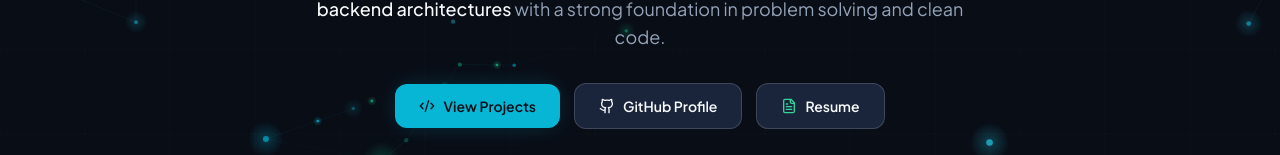
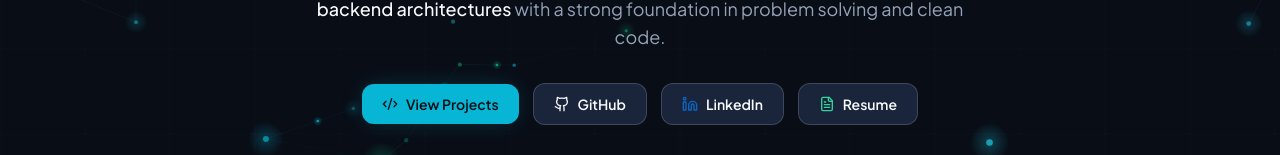
Before and after one commit to shafeek32/portfolio, a React (Vite) app: page / in a window 1280 px wide. Shown: the part 461-616 px from the top of the page. Built offline with nearby package versions, Linux system fonts and the light colour scheme; no server answers.

Commit message:
feat: integrate and verify LinkedIn profile across portfolio and resume

```diff
--- a/index.html
+++ b/index.html
@@ -16,6 +16,28 @@
     <link rel="preconnect" href="https://fonts.googleapis.com">
     <link rel="preconnect" href="https://fonts.gstatic.com" crossorigin>
     <link href="https://fonts.googleapis.com/css2?family=JetBrains+Mono:ital,wght@0,300;0,400;0,500;0,600;0,700;1,400&family=Plus+Jakarta+Sans:ital,wght@0,300;0,400;0,500;0,600;0,700;0,800;1,400&display=swap" rel="stylesheet">
+
+    <!-- Structured Data (JSON-LD) -->
+    <script type="application/ld+json">
+    {
+      "@context": "https://schema.org",
+      "@type": "Person",
+      "name": "Shafeek Latheef",
+      "jobTitle": "Software Engineer",
+      "sameAs": [
+        "https://www.linkedin.com/in/shafeek-latheef/",
+        "https://github.com/shafeek32"
+      ],
+      "email": "mailto:shafeekl2002@gmail.com",
+      "telephone": "+917593936350",
+      "address": {
+        "@type": "PostalAddress",
+        "addressLocality": "Alappuzha",
+        "addressRegion": "Kerala",
+        "addressCountry": "India"
+      }
+    }
+    </script>
   </head>
   <body class="bg-background text-text-primary antialiased selection:bg-accent-cyan/30 selection:text-accent-cyan-light min-h-screen overflow-x-hidden font-sans">
     <div id="root"></div>
--- a/src/components/Hero.tsx
+++ b/src/components/Hero.tsx
@@ -1,6 +1,6 @@
 import React from 'react';
 import { motion } from 'framer-motion';
-import { ArrowDown, FileText, Github, Sparkles, Code2, Cpu, Server } from 'lucide-react';
+import { ArrowDown, FileText, Github, Linkedin, Sparkles, Code2, Cpu, Server } from 'lucide-react';
 
 interface HeroProps {
   onResumeClick: () => void;
@@ -76,11 +76,11 @@ export const Hero: React.FC<HeroProps> = ({ onResumeClick }) => {
           initial={{ opacity: 0, y: 20 }}
           animate={{ opacity: 1, y: 0 }}
           transition={{ duration: 0.5, delay: 0.45 }}
-          className="flex flex-col sm:flex-row items-center justify-center gap-3.5 w-full sm:w-auto mb-8"
+          className="flex flex-wrap items-center justify-center gap-3.5 w-full sm:w-auto mb-8"
         >
           <a
             href="#projects"
-            className="w-full sm:w-auto flex items-center justify-center gap-2 px-6 py-3 rounded-xl font-semibold text-sm text-background bg-accent-cyan hover:bg-accent-cyan-light transition-all shadow-glow-cyan hover:-translate-y-0.5"
+            className="w-full sm:w-auto flex items-center justify-center gap-2 px-5 py-2.5 rounded-xl font-semibold text-sm text-background bg-accent-cyan hover:bg-accent-cyan-light transition-all shadow-glow-cyan hover:-translate-y-0.5"
           >
             <Code2 className="w-4 h-4" />
             <span>View Projects</span>
@@ -89,16 +89,32 @@ export const Hero: React.FC<HeroProps> = ({ onResumeClick }) => {
           <a
             href="https://github.com/shafeek32"
             target="_blank"
-            rel="noreferrer"
-            className="w-full sm:w-auto flex items-center justify-center gap-2 px-6 py-3 rounded-xl font-semibold text-sm text-text-primary bg-background-elevated hover:bg-white/10 border border-border-strong hover:border-accent-cyan/40 transition-all hover:-translate-y-0.5"
+            rel="noopener noreferrer"
+            className="w-full sm:w-auto flex items-center justify-center gap-2 px-5 py-2.5 rounded-xl font-semibold text-sm text-text-primary bg-background-elevated hover:bg-white/10 border border-border-strong hover:border-accent-cyan/40 transition-all hover:-translate-y-0.5"
+            aria-label="Shafeek Latheef on GitHub"
+            title="GitHub Profile"
           >
             <Github className="w-4 h-4 text-text-primary" />
-            <span>GitHub Profile</span>
+            <span>GitHub</span>
+          </a>
+
+          <a
+            href="https://www.linkedin.com/in/shafeek-latheef/"
+            target="_blank"
+            rel="noopener noreferrer"
+            className="w-full sm:w-auto flex items-center justify-center gap-2 px-5 py-2.5 rounded-xl font-semibold text-sm text-text-primary bg-background-elevated hover:bg-white/10 border border-border-strong hover:border-[#0a66c2]/40 transition-all hover:-translate-y-0.5"
+            aria-label="Shafeek Latheef on LinkedIn"
+            title="LinkedIn Profile"
+          >
+            <Linkedin className="w-4 h-4 text-[#0a66c2]" />
+            <span>LinkedIn</span>
           </a>
 
           <button
             onClick={onResumeClick}
-            className="w-full sm:w-auto flex items-center justify-center gap-2 px-6 py-3 rounded-xl font-semibold text-sm text-text-primary bg-background-elevated hover:bg-white/10 border border-border-strong hover:border-emerald-500/40 transition-all hover:-translate-y-0.5"
+            className="w-full sm:w-auto flex items-center justify-center gap-2 px-5 py-2.5 rounded-xl font-semibold text-sm text-text-primary bg-background-elevated hover:bg-white/10 border border-border-strong hover:border-emerald-500/40 transition-all hover:-translate-y-0.5"
+            aria-label="View Shafeek Latheef Resume"
+            title="Interactive Resume"
           >
             <FileText className="w-4 h-4 text-emerald-400" />
             <span>Resume</span>
--- a/src/components/ResumeModal.tsx
+++ b/src/components/ResumeModal.tsx
@@ -1,6 +1,6 @@
 import React, { useEffect } from 'react';
 import { motion, AnimatePresence } from 'framer-motion';
-import { X, Download, Printer, FileText, Mail, Phone, MapPin, Github, MessageSquare } from 'lucide-react';
+import { X, Download, Printer, FileText, Mail, Phone, MapPin, Github, Linkedin, MessageSquare } from 'lucide-react';
 import { resumeData } from '../data/resume';
 import { printResumeDocument } from '../utils/resumePrint';
 
@@ -165,6 +165,13 @@ export const ResumeModal: React.FC<ResumeModalProps> = ({ isOpen, onClose }) =>
                     <span>{personalInfo.githubLabel}</span>
                   </a>
 
+                  {personalInfo.linkedinUrl && (
+                    <a href={personalInfo.linkedinUrl} target="_blank" rel="noopener noreferrer" className="flex items-center gap-1 hover:text-blue-600 transition-colors">
+                      <Linkedin className="w-3 h-3 text-gray-700" />
+                      <span>{personalInfo.linkedinLabel || 'LinkedIn'}</span>
+                    </a>
+                  )}
+
                   <a href={personalInfo.whatsappUrl} target="_blank" rel="noopener noreferrer" className="flex items-center gap-1 hover:text-blue-600 transition-colors">
                     <MessageSquare className="w-3 h-3 text-gray-700" />
                     <span>{personalInfo.whatsappLabel}</span>
--- a/src/data/cybersecurity.ts
+++ b/src/data/cybersecurity.ts
@@ -134,7 +134,7 @@ export const terminalPresetCommands: Record<string, string[]> = {
     'Email: shafeekl2002@gmail.com (or via contact form below)',
     'Phone: +91 7593936350',
     'GitHub: https://github.com/shafeek32',
-    'LinkedIn: https://linkedin.com/in/shafeek-latheef',
+    'LinkedIn: https://www.linkedin.com/in/shafeek-latheef/',
     'Location: Kerala, India'
   ]
 };
--- a/src/data/resume.ts
+++ b/src/data/resume.ts
@@ -33,6 +33,8 @@ export interface ResumeData {
     email: string;
     githubUrl: string;
     githubLabel: string;
+    linkedinUrl: string;
+    linkedinLabel: string;
     whatsappUrl: string;
     whatsappLabel: string;
     location: string;
@@ -51,6 +53,8 @@ export const resumeData: ResumeData = {
     email: 'shafeekl2002@gmail.com',
     githubUrl: 'https://github.com/shafeek32',
     githubLabel: 'GitHub',
+    linkedinUrl: 'https://www.linkedin.com/in/shafeek-latheef/',
+    linkedinLabel: 'LinkedIn',
     whatsappUrl: 'https://wa.me/qr/Z73NBLC5WL7FO1',
     whatsappLabel: 'Whatsapp',
     location: 'Alappuzha, India',
--- a/src/terminal/commands/portfolio.ts
+++ b/src/terminal/commands/portfolio.ts
@@ -156,8 +156,8 @@ export const handleContact = (): CommandOutput => {
       '',
       'Email:    shafeekl2002@gmail.com',
       'Phone:    +91 7593936350',
-      'GitHub:   github.com/shafeek32',
-      'LinkedIn: linkedin.com/in/shafeek-latheef',
+      'GitHub:   https://github.com/shafeek32',
+      'LinkedIn: https://www.linkedin.com/in/shafeek-latheef/',
       '',
       'You can also use the contact form on this website.'
     ]
@@ -175,11 +175,11 @@ export const handleGithub = (): CommandOutput => {
 };
 
 export const handleLinkedin = (): CommandOutput => {
-  window.open('https://linkedin.com/in/shafeek-latheef', '_blank', 'noopener,noreferrer');
+  window.open('https://www.linkedin.com/in/shafeek-latheef/', '_blank', 'noopener,noreferrer');
   return {
     lines: [
       'Opening LinkedIn profile...',
-      'https://linkedin.com/in/shafeek-latheef'
+      'https://www.linkedin.com/in/shafeek-latheef/'
     ]
   };
 };
--- a/src/terminal/filesystem.ts
+++ b/src/terminal/filesystem.ts
@@ -135,7 +135,7 @@ const createDefaultFileSystem = (): VFSDirNode => {
         'Email:    shafeekl2002@gmail.com',
         'Phone:    +91 7593936350',
         'GitHub:   https://github.com/shafeek32',
-        'LinkedIn: https://linkedin.com/in/shafeek-latheef',
+        'LinkedIn: https://www.linkedin.com/in/shafeek-latheef/',
         'Location: Kerala, India',
         '',
         'Feel free to use the contact form on this website or reach out directly.'
--- a/src/utils/resumePrint.ts
+++ b/src/utils/resumePrint.ts
@@ -124,8 +124,9 @@ export function generateResumeHtml(): string {
     <div class="contacts">
       <span>📞 ${personalInfo.phone}</span>
       <span>✉️ <a href="mailto:${personalInfo.email}">${personalInfo.email}</a></span>
-      <span>💻 <a href="${personalInfo.githubUrl}">${personalInfo.githubLabel}</a></span>
-      <span>💬 <a href="${personalInfo.whatsappUrl}">${personalInfo.whatsappLabel}</a></span>
+      <span>💻 <a href="${personalInfo.githubUrl}" target="_blank" rel="noopener noreferrer">${personalInfo.githubLabel}</a></span>
+      ${personalInfo.linkedinUrl ? `<span>🔗 <a href="${personalInfo.linkedinUrl}" target="_blank" rel="noopener noreferrer">${personalInfo.linkedinLabel || 'LinkedIn'}</a></span>` : ''}
+      <span>💬 <a href="${personalInfo.whatsappUrl}" target="_blank" rel="noopener noreferrer">${personalInfo.whatsappLabel}</a></span>
       <span>📍 ${personalInfo.location}</span>
     </div>
   </div>
```
Also changed, not shown: src/components/Contact.tsx (+7 -3 lines), src/components/Footer.tsx (+5 -3 lines), src/components/Navbar.tsx (+7 -5 lines), 1 other file (tests, documents, lock files or other folders).
